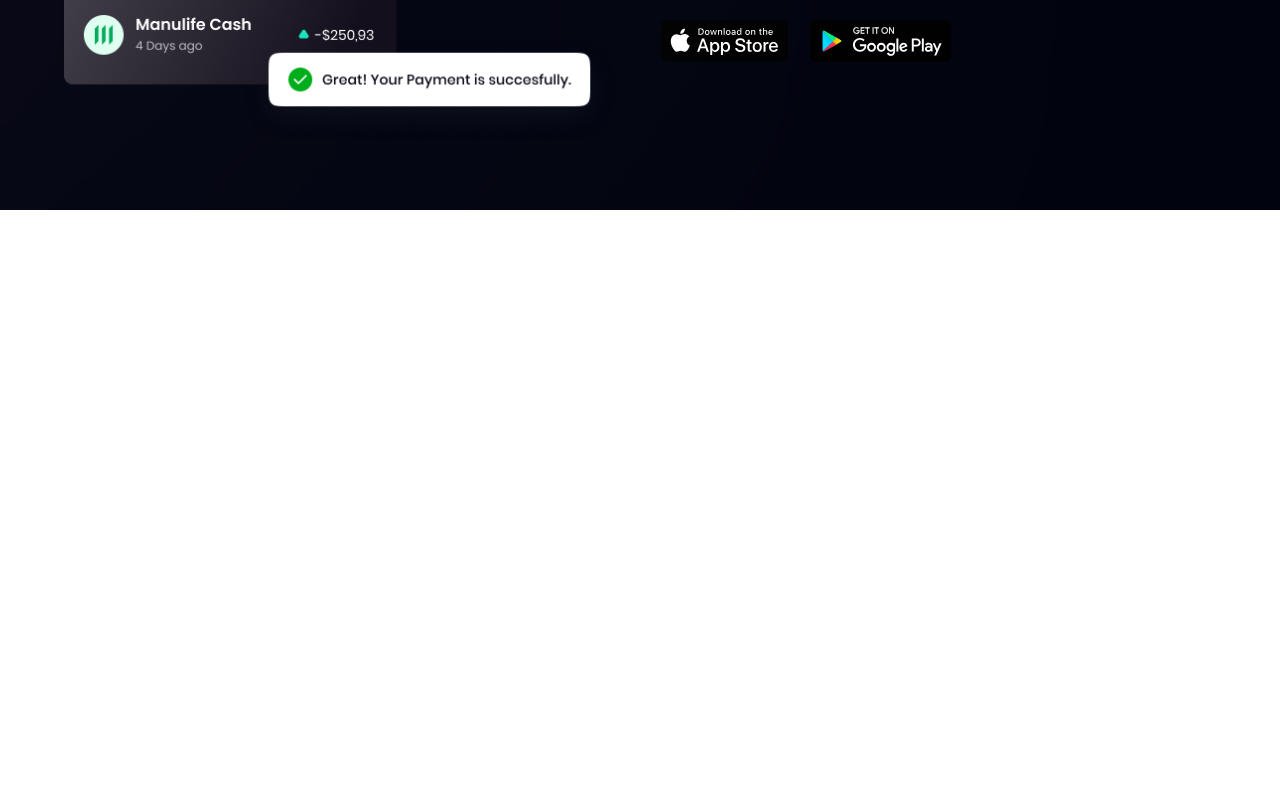
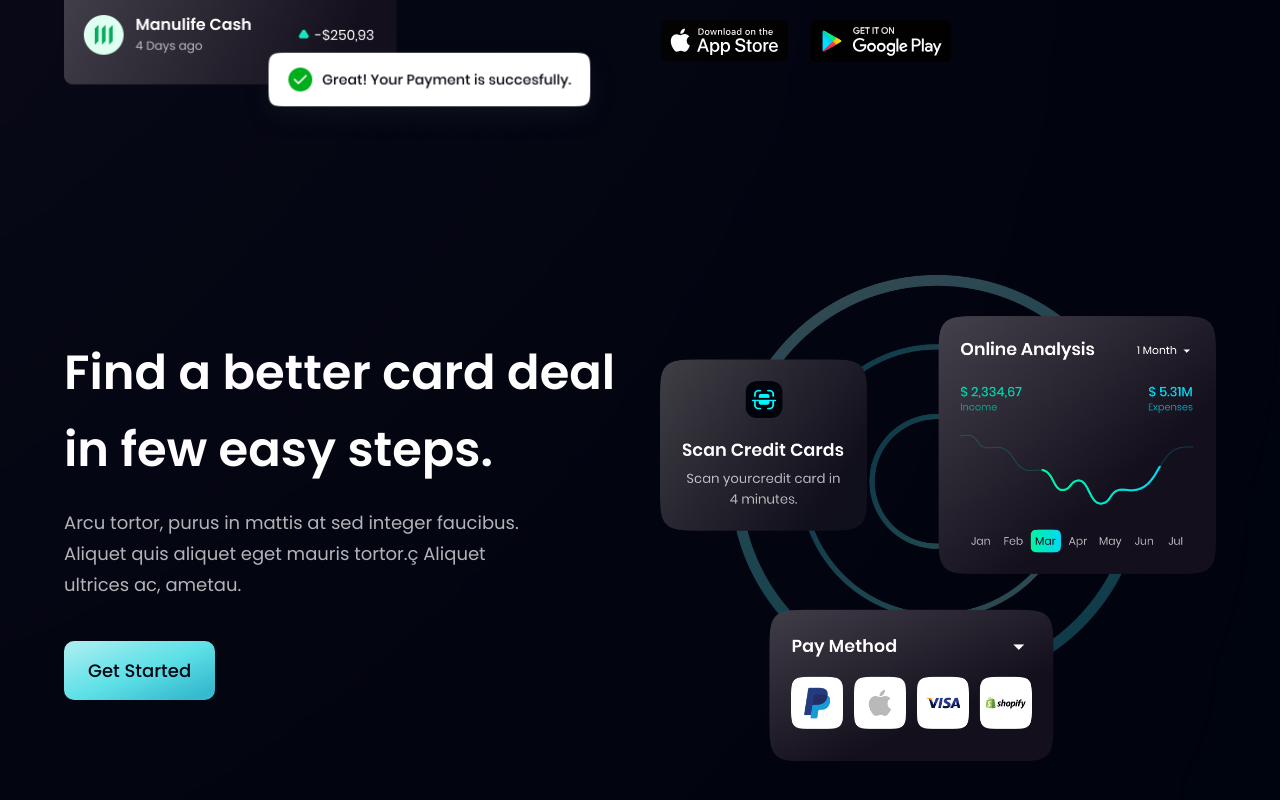
Before and after one commit to durveshramane26/Bank_modern_app, a React (Vite) app: page / in a window 1280 px wide. Shown: the part 2470-3270 px from the top of the page. Before the commit the page ends 2680 px from the top, so only its background shows below. Built offline with nearby package versions, Linux system fonts and the light colour scheme.

Commit message:
Added CardDeal component

```diff
--- a/src/App.jsx
+++ b/src/App.jsx
@@ -4,6 +4,7 @@
 import Stats from "./components/Stats";
 import Business from "./components/Business";
 import Billing from "./components/Billing";
+import CardDeal from "./components/CardDeal";
 
 
 const App = () => (
@@ -25,6 +26,7 @@
         <Stats />
         <Business />
         <Billing />
+        <CardDeal />
       </div>
     </div>
   </div>
--- /dev/null
+++ b/src/components/CardDeal.jsx
@@ -0,0 +1,26 @@
+import React from 'react'
+import {card} from '../assets'
+import styles, {layout} from '../style';
+import Button from './Button';
+
+const CardDeal = () => (
+    <section className={layout.section}>
+        <div className={layout.sectionInfo}>
+            <h2 className={styles.heading2}>
+                Find a better card deal <br className='sm:block hidden' /> in few easy steps.
+            </h2>
+            <p className={`${styles.paragraph} max-w-[470px] mt-5`}>
+            Arcu tortor, purus in mattis at sed integer faucibus. Aliquet quis
+            aliquet eget mauris tortor.ç Aliquet ultrices ac, ametau.
+            </p>
+
+            <Button styles={`mt-10`} />
+        </div>
+
+        <div className={layout.sectionImg}>
+            <img src={card} alt='billing' className='w-[100%] h-[100%]' />
+        </div>
+    </section>
+)
+
+export default CardDeal
```
